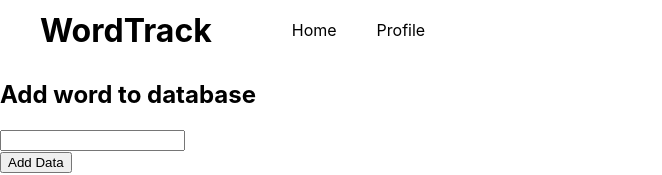
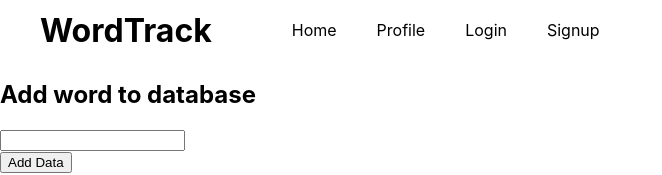
Before and after one commit to Sepehrman/WordTrack, a React (Create React App) app in the folder wordtrack/: page / in a window 1280 px wide. Shown: the top 175 px of the page, without its empty margins (0-662 px from the left). Built offline with nearby package versions, Linux system fonts and the light colour scheme; no server answers; the database is empty.

Commit message:
Merged codes

```diff
--- a/wordtrack/src/components/Layout.js
+++ b/wordtrack/src/components/Layout.js
@@ -48,6 +48,12 @@
           <li style={navStyles.listItem}>
             <Link style={navStyles.link}  to="/profile">Profile</Link>
           </li>
+          <li style={navStyles.listItem}>
+            <Link style={navStyles.link}  to="/login">Login</Link>
+          </li>
+          <li style={navStyles.listItem}>
+            <Link style={navStyles.link}  to="/register">Signup</Link>
+          </li>
         </ul>
       </div>
       <Outlet />
```
